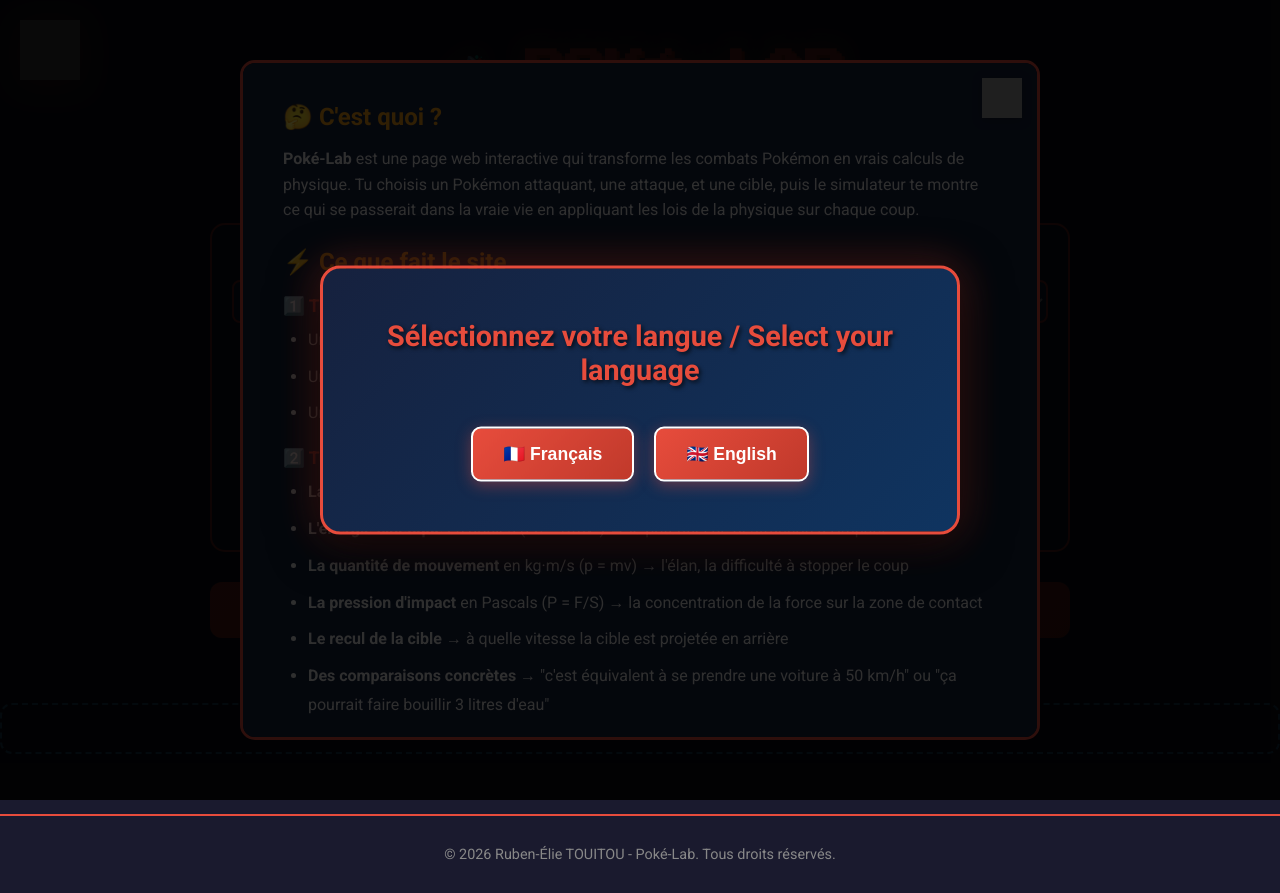
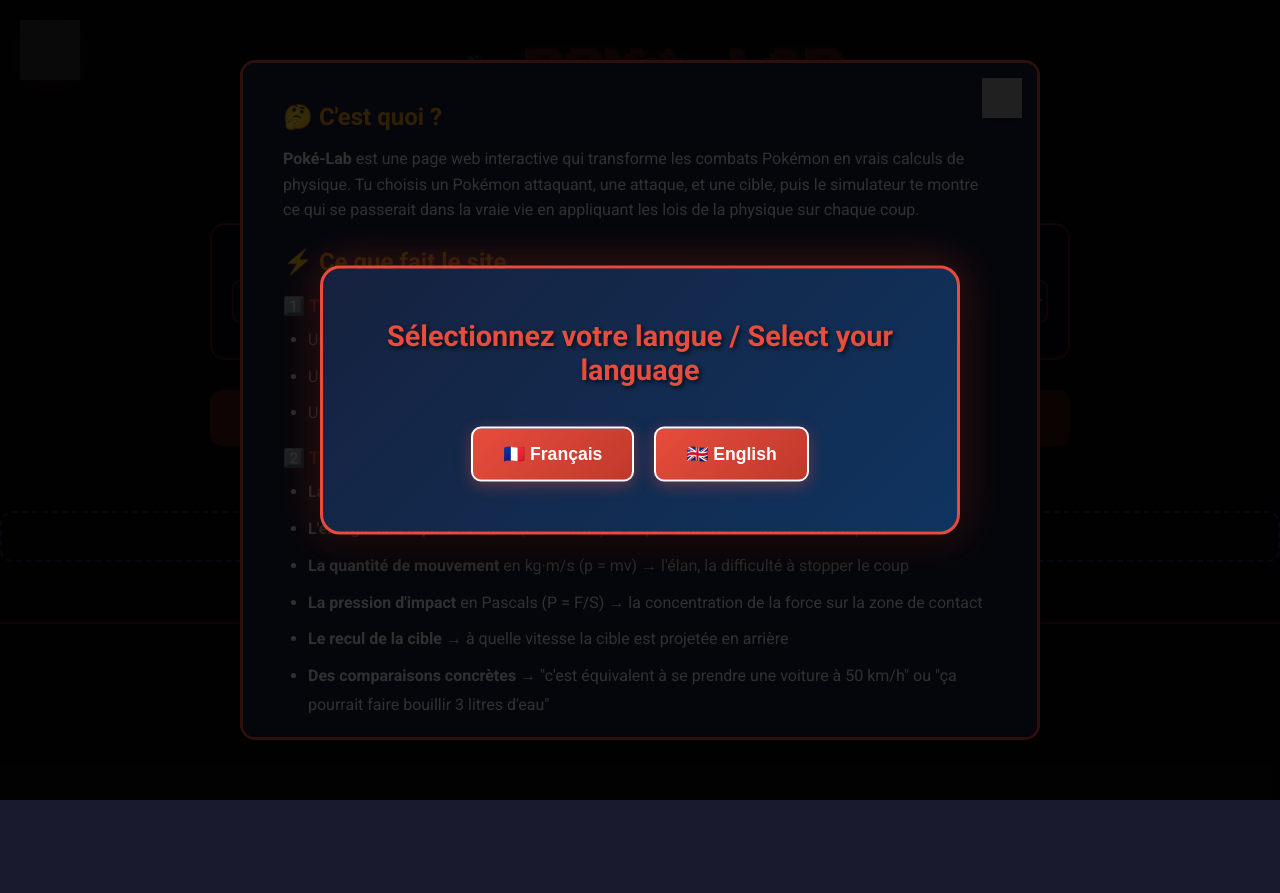
Before and after one commit to rubenonthetrack/POKE-LAB, a plain HTML site: page index.html in a window 1280 px wide. After the commit the page ends 800 px from the top, so only its background shows below. Drawn offline with Linux system fonts and the light colour scheme; grey boxes are pictures that could not be loaded.

Commit message:
Feat: Intégrer logos, corriger sélecteurs vides et réorganiser header

```diff
--- a/index.html
+++ b/index.html
@@ -4,6 +4,7 @@
   <meta charset="UTF-8">
   <meta name="viewport" content="width=device-width, initial-scale=1.0">
   <title>Poké-Lab 🧪 Simulateur de Physique</title>
+  <link rel="icon" type="image/png" href="asset/LOGO.png">
   <link rel="stylesheet" href="style.css">
 </head>
 <body>
--- a/script.js
+++ b/script.js
@@ -632,15 +632,6 @@
     const attackType = getAttackType(a);
     selAttaque.innerHTML += `<option value="${i}">${attackName} (${attackType})</option>`;
   });
-
-  // Sélectionner des valeurs par défaut
-  selAttaquant.value = "0";
-  selCible.value = "1";
-  selAttaque.value = "0";
-
-  // Mettre à jour les prévisualisations
-  updatePreview('attaquant');
-  updatePreview('cible');
 }
 
 function updatePreview(role) {
```
Also changed, not shown: asset/LOGO+NAME.png (added), asset/LOGO.png (added), 1 other file.
